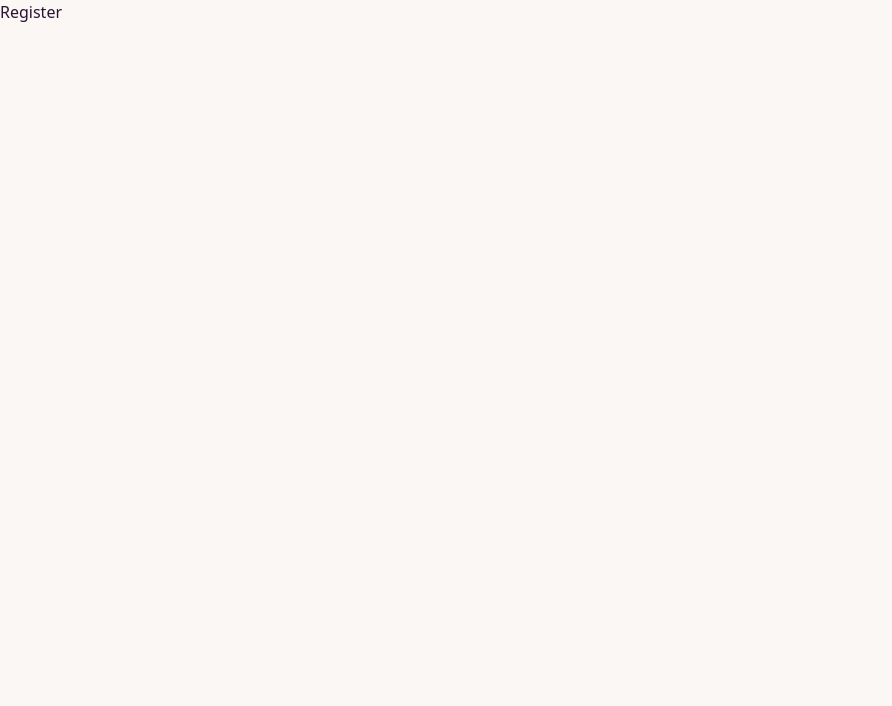
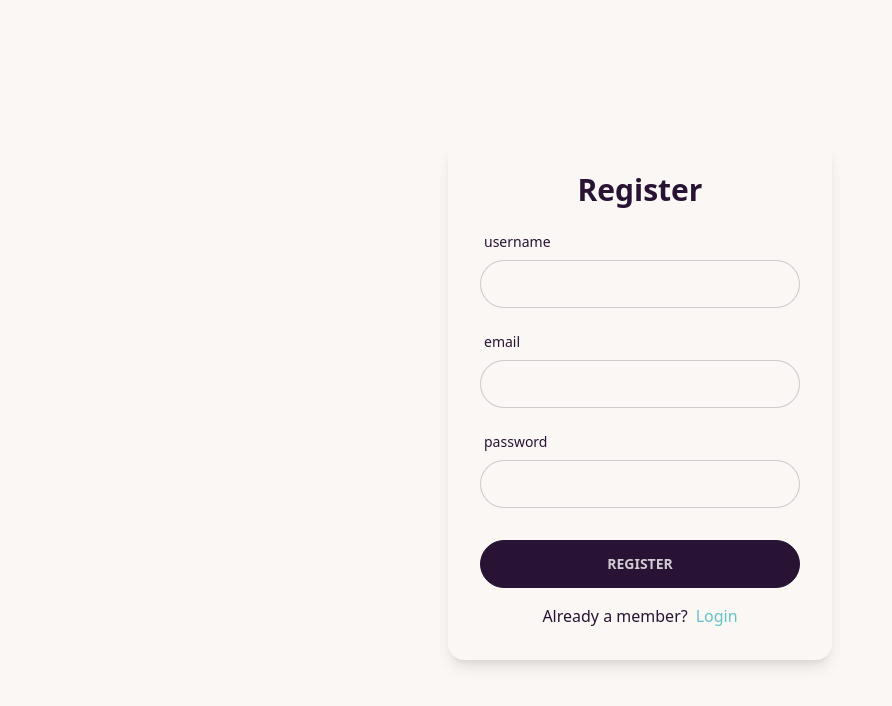
Before and after one commit to Altynay-ayyao/Altynay_frontend, a React (Vite) app: page /register in a window 1280 px wide. Shown: the top 706 px of the page, without its empty margins (0-892 px from the left). Built offline with nearby package versions, Linux system fonts and the light colour scheme.

Commit message:
Register page setup

```diff
--- a/src/pages/Login.jsx
+++ b/src/pages/Login.jsx
@@ -6,7 +6,7 @@
   return (
     <section className='h-screen grid place-items-center'>
       <Form
-        method='post'
+        method='POST'
         className='card w-96 py-8 px-8 bg-base-100 shadow-log flex flex-col gap-y-4'>
         <h4 className='text-center text-3xl font-bold'>Login</h4>
         <FormInput
@@ -27,7 +27,7 @@
         </button>
         <p className='text-center'>
           Not a member yet?
-          <Link to='./register'
+          <Link to='/register'
             className='ml-2 link link-hover link-primary capitalize'>
             Register
           </Link>
--- a/src/pages/Register.jsx
+++ b/src/pages/Register.jsx
@@ -1,8 +1,31 @@
 import React from 'react'
+import { FormInput,SubmitBtn } from '../components'
+import {Form,Link} from 'react-router-dom'
 
 const Register = () => {
   return (
-    <div>Register</div>
+    <section className='h-screen grid place-items-center'>
+     <Form
+     method='POST'
+     className='card w-96 p-8 bg-base-100 shadow-lg flex flex-col gap-y-4'>
+      <h4 className='text-center text-3xl font-bold'>
+        Register
+      </h4>
+      <FormInput type='text' label='username' name='username'/>
+      <FormInput type='email' label='email' name='email'/>
+      <FormInput type='password' label='password' name='password'/>
+      <div className="mt-4">
+        <SubmitBtn text='register'/>
+      </div>
+      <p className='text-center'>
+         Already a member?
+          <Link to='/login'
+            className='ml-2 link link-hover link-primary capitalize'>
+            Login
+          </Link>
+        </p>
+     </Form>
+    </section>
   )
 }
 
```
